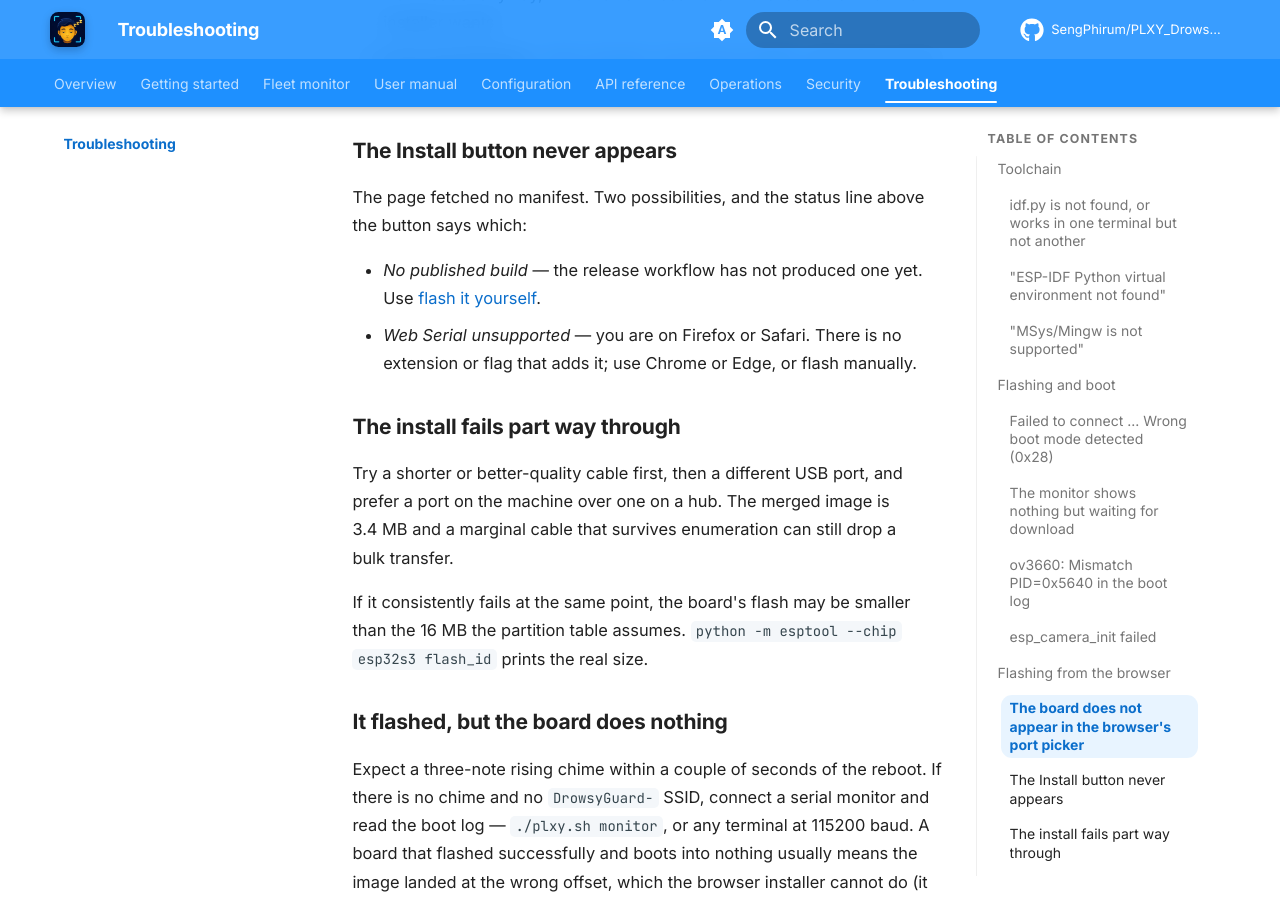
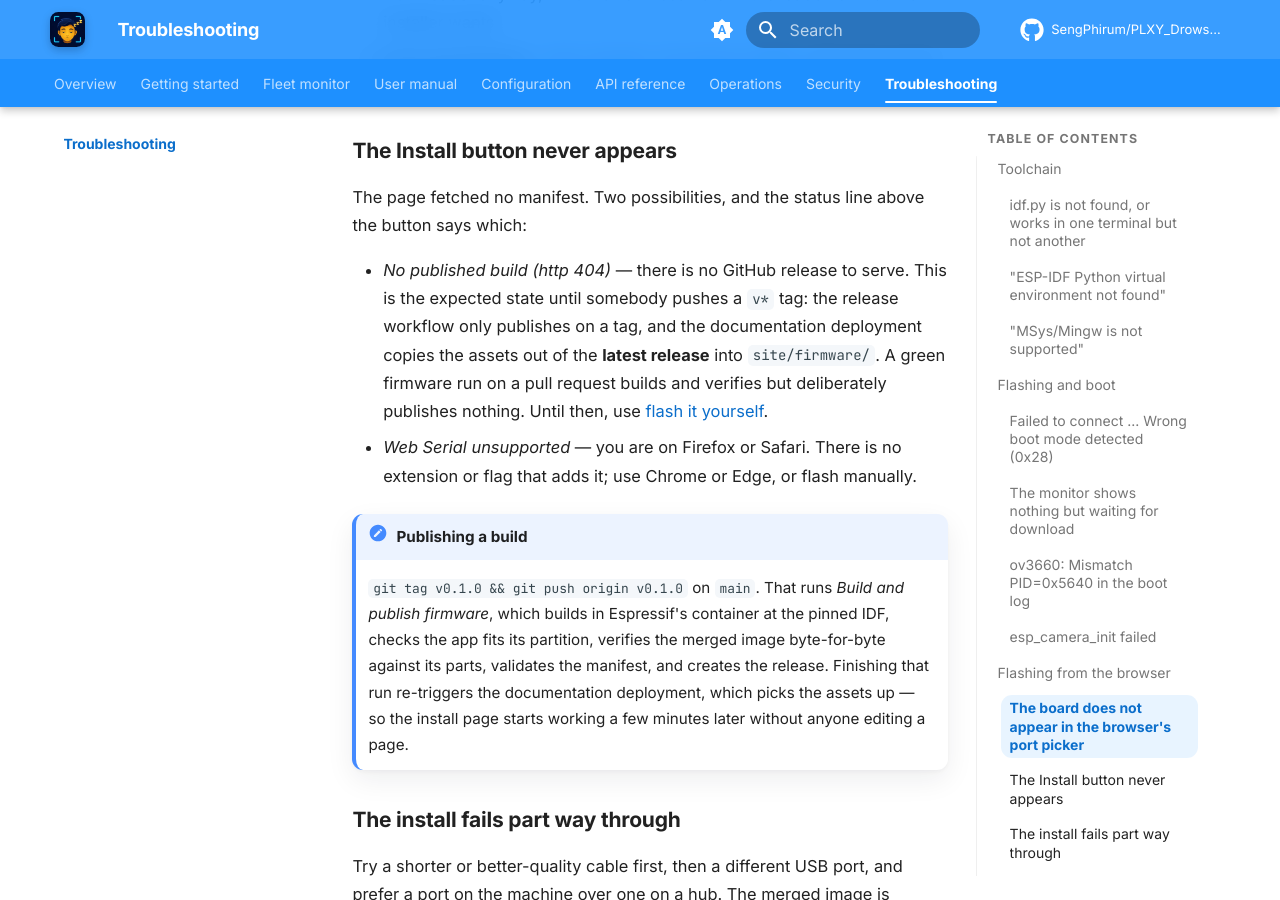
Before and after one commit to SengPhirum/PLXY_DrowsyGuard, an MkDocs documentation site: the page built from docs/troubleshooting.md, in a window 1280 px wide and 900 px high, scrolled down 3045 px. Built offline with MkDocs 1.6.1 and Material for MkDocs 9.7.7, drawn with Linux system fonts in a browser that asks for light colours; comment, search, counter and statistics services are not loaded.

Commit message:
ci: make a tagged release actually reach the install page (#11)
The browser installer reports "No published build was found (http 404)".
That is the page working correctly - there are zero releases and zero tags in
this repository, so docs-deploy's `gh release download` finds nothing and
site/firmware/ is never created. The firmware workflow has run three times,
all as pull_request events, which build and verify but publish nothing by
design.

Publishing needs a `v*` tag. Two things would have gone wrong when one was
pushed:

1. docs-deploy's workflow_run filter was `branches: [main]`. That matches the
   triggering run's head_branch, and for a tag push head_branch is the tag
   name, not the branch the tag points at - so the one release the installer
   exists to serve is the one release that would never have reached it. The
   symptom is an install page still saying http 404 hours after a green release
   run, with nothing obviously wrong anywhere. Added "v*" alongside "main";
   harmless if head_branch turns out to be the branch after all.

2. The publish job's `if` allows a workflow_dispatch with publish: true, but
   softprops/action-gh-release falls back to github.ref_name when tag_name is
   absent - and on that path ref_name is a BRANCH. It would have created a
   release tagged `main`: a tag nobody meant, pointing at a ref that keeps
   moving, and, since GitHub treats the newest non-prerelease as "latest", the
   image the documentation site would then hand to every visitor's board. The
   tag is named explicitly now, and a dispatch build is marked a prerelease so
   it cannot become the published install.

Also documented the actual answer in troubleshooting: this state is expected
until someone tags, and what tagging does.


Claude-Session: https://claude.ai/code/session_01BNavh9spFkAnXLtHYiSwPX

Co-authored-by: Claude <noreply@anthropic.com>

```diff
--- a/docs/troubleshooting.md
+++ b/docs/troubleshooting.md
@@ -106,10 +106,22 @@ In order of how often it is the cause:
 The page fetched no manifest. Two possibilities, and the status line above the button
 says which:
 
-- *No published build* — the release workflow has not produced one yet. Use
+- *No published build (http 404)* — there is no GitHub release to serve. This is the
+  expected state until somebody pushes a `v*` tag: the release workflow only publishes
+  on a tag, and the documentation deployment copies the assets out of the **latest
+  release** into `site/firmware/`. A green firmware run on a pull request builds and
+  verifies but deliberately publishes nothing. Until then, use
   [flash it yourself](getting-started/install-esp32.md#flash-it-yourself-instead).
 - *Web Serial unsupported* — you are on Firefox or Safari. There is no extension or
   flag that adds it; use Chrome or Edge, or flash manually.
+
+!!! note "Publishing a build"
+    `git tag v0.1.0 && git push origin v0.1.0` on `main`. That runs
+    *Build and publish firmware*, which builds in Espressif's container at the pinned
+    IDF, checks the app fits its partition, verifies the merged image byte-for-byte
+    against its parts, validates the manifest, and creates the release. Finishing that
+    run re-triggers the documentation deployment, which picks the assets up — so the
+    install page starts working a few minutes later without anyone editing a page.
 
 ### The install fails part way through
 
```
Also changed, not shown: 2 other files.
